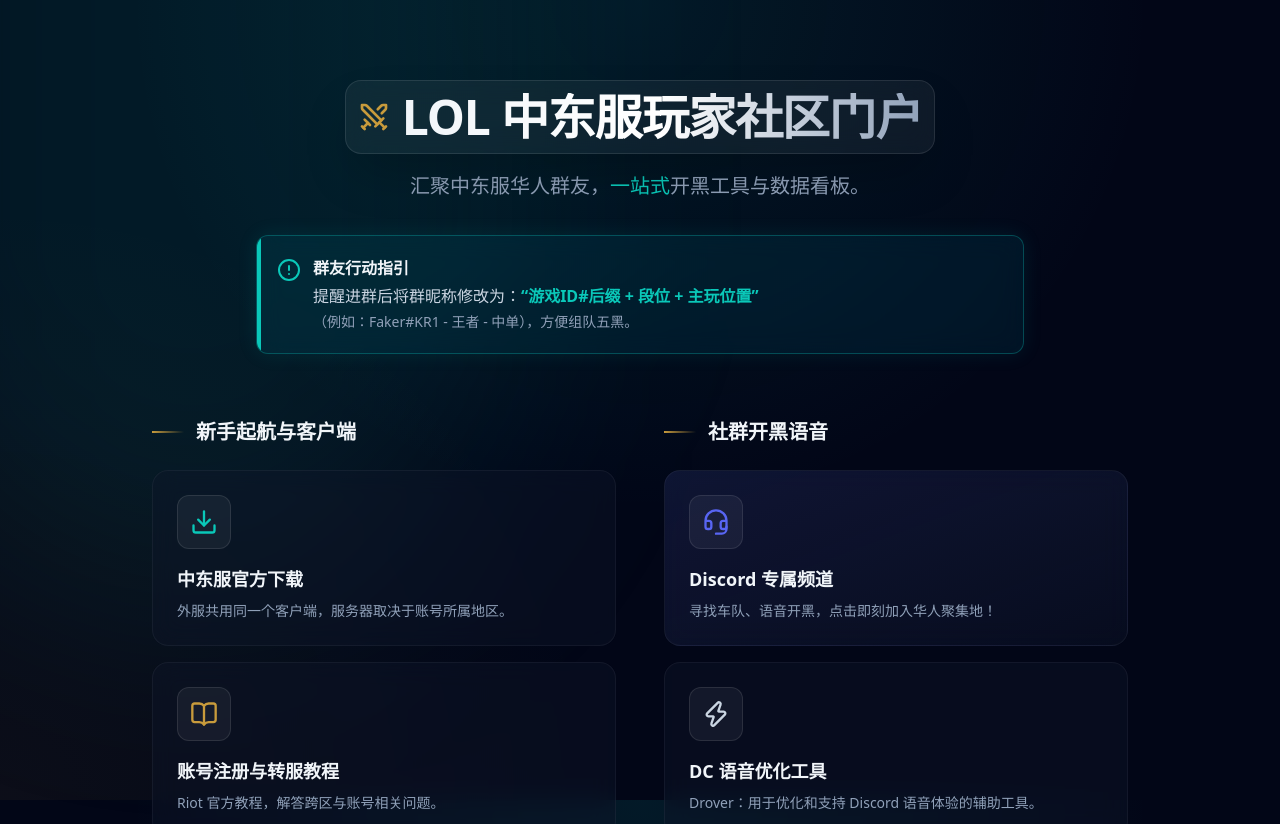
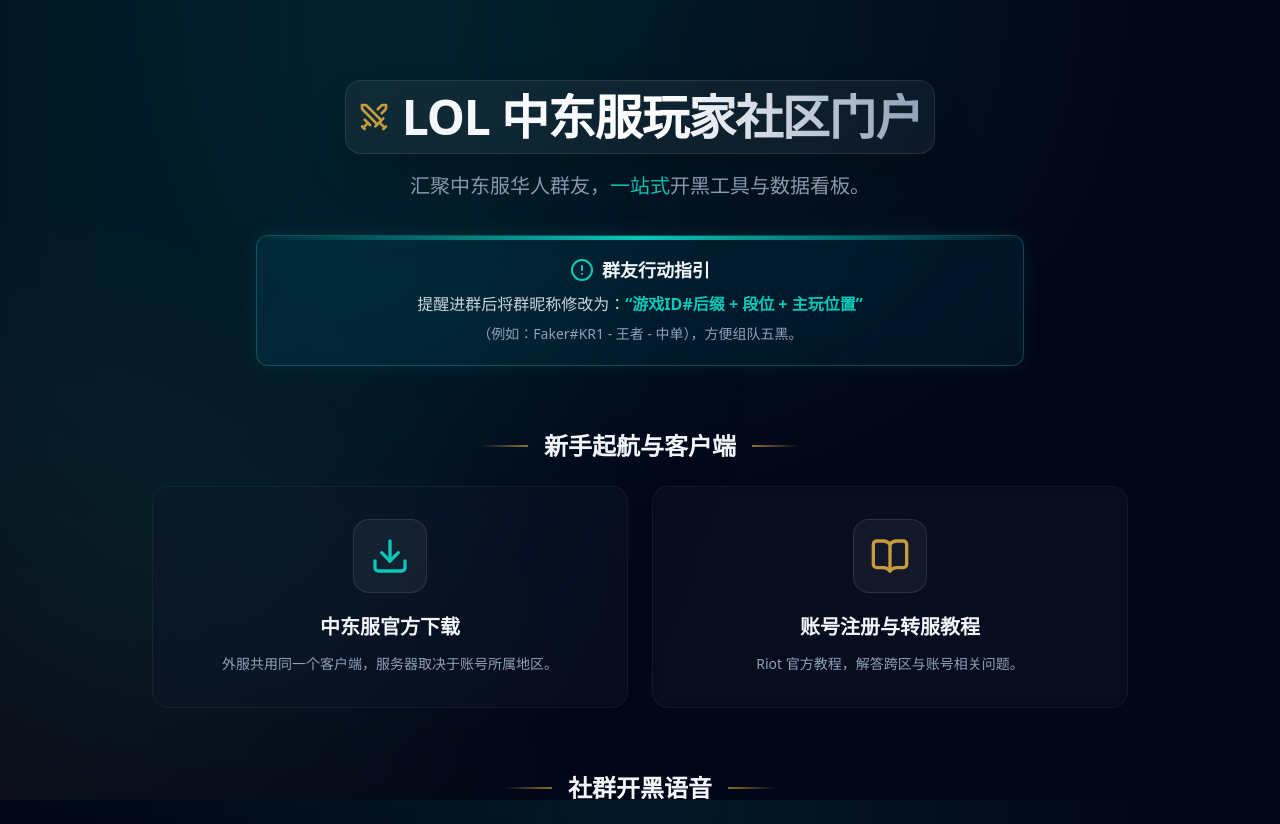
Before and after one commit to alongLFB/lol-me-portal, a Next.js app: page / in a window 1280 px wide. Shown: the top 824 px of the page. Built offline with nearby package versions, Linux system fonts and the light colour scheme.

Commit message:
style: refactor portal section layouts for improved symmetry and visual alignment

```diff
--- a/src/app/page.tsx
+++ b/src/app/page.tsx
@@ -192,17 +192,17 @@
             initial={{ scale: 0.95, opacity: 0 }}
             animate={{ scale: 1, opacity: 1 }}
             transition={{ delay: 0.3, duration: 0.5 }}
-            className="mt-8 mx-auto max-w-3xl bg-hextech-dark/10 border border-hextech-blue/30 rounded-xl p-4 md:p-5 flex items-start text-left backdrop-blur-md shadow-[0_0_20px_rgba(10,200,185,0.1)] relative overflow-hidden"
+            className="mt-8 mx-auto max-w-3xl bg-hextech-dark/10 border border-hextech-blue/30 rounded-xl p-4 md:p-5 flex flex-col items-center text-center backdrop-blur-md shadow-[0_0_20px_rgba(10,200,185,0.1)] relative overflow-hidden"
           >
-            <div className="absolute top-0 left-0 w-1 h-full bg-hextech-blue" />
-            <AlertCircle className="w-6 h-6 text-hextech-blue shrink-0 mt-0.5 mr-3" />
-            <div>
-              <h3 className="font-semibold text-slate-100 mb-1">群友行动指引</h3>
+            <div className="absolute top-0 left-0 w-full h-1 bg-gradient-to-r from-transparent via-hextech-blue to-transparent" />
+            <div className="flex items-center justify-center mb-2">
+              <AlertCircle className="w-6 h-6 text-hextech-blue mr-2" />
+              <h3 className="font-semibold text-slate-100 text-lg">群友行动指引</h3>
+            </div>
             <p className="text-sm md:text-base text-slate-300">
               提醒进群后将群昵称修改为：<strong className="text-hextech-blue">“游戏ID#后缀 + 段位 + 主玩位置”</strong><br />
-                <span className="text-slate-400 text-sm mt-1 inline-block">（例如：Faker#KR1 - 王者 - 中单），方便组队五黑。</span>
+              <span className="text-slate-400 text-sm mt-2 inline-block">（例如：Faker#KR1 - 王者 - 中单），方便组队五黑。</span>
             </p>
-            </div>
           </motion.div>
         </motion.header>
 
@@ -211,16 +211,24 @@
           variants={containerVariants}
           initial="hidden"
           animate="show"
-          className="grid grid-cols-1 md:grid-cols-2 gap-8 lg:gap-12"
+          className="flex flex-col space-y-12 md:space-y-16"
         >
-          {sections.map((section, idx) => (
-            <div key={idx} className={`space-y-4 ${section.fullWidth ? 'md:col-span-2' : ''}`}>
-              <h2 className="text-xl font-bold text-slate-100 flex items-center mb-6">
-                <span className="w-8 h-[2px] bg-gradient-to-r from-lol-gold to-transparent mr-3" />
+          {sections.map((section, idx) => {
+            // 根据每一块包含的项目数量，动态决定列数（2项为2列，3项为3列），实现完美对称
+            const gridCols = section.items.length === 3
+              ? 'grid-cols-1 md:grid-cols-3'
+              : 'grid-cols-1 md:grid-cols-2';
+
+            return (
+              <div key={idx} className="space-y-6">
+                {/* 居中对称的标题 */}
+                <h2 className="text-xl md:text-2xl font-bold text-slate-100 flex items-center justify-center">
+                  <span className="w-12 h-[2px] bg-gradient-to-r from-transparent to-lol-gold mr-4 opacity-70" />
                   {section.title}
+                  <span className="w-12 h-[2px] bg-gradient-to-l from-transparent to-lol-gold ml-4 opacity-70" />
                 </h2>
 
-              <div className={`grid grid-cols-1 ${section.fullWidth ? 'md:grid-cols-2' : ''} gap-4`}>
+                <div className={`grid ${gridCols} gap-4 md:gap-6`}>
                   {section.items.map((item, itemIdx) => (
                     <motion.a
                       key={itemIdx}
@@ -229,7 +237,7 @@
                       target="_blank"
                       rel="noopener noreferrer"
                       className={`
-                      group relative flex flex-col p-5 md:p-6 rounded-2xl
+                        group relative flex flex-col items-center text-center p-6 md:p-8 rounded-2xl
                         bg-slate-900/40 backdrop-blur-md border border-white/5
                         transition-all duration-300 ease-out
                         hover:-translate-y-1 ${item.borderGlow} ${item.shadowGlow}
@@ -239,18 +247,20 @@
                       {/* Hover Gradient Overlay */}
                       <div className="absolute inset-0 rounded-2xl bg-gradient-to-br from-white/[0.02] to-transparent opacity-0 group-hover:opacity-100 transition-opacity" />
 
-                    <div className="flex items-start justify-between mb-4 relative z-10">
-                      <div className={`p-3 rounded-xl bg-white/5 border border-white/10 ${item.color} group-hover:scale-110 transition-transform duration-300`}>
-                        <item.icon className="w-6 h-6 md:w-7 md:h-7" />
-                      </div>
-                      <ExternalLink className="w-5 h-5 text-slate-500 opacity-0 -translate-x-2 translate-y-2 group-hover:opacity-100 group-hover:translate-x-0 group-hover:translate-y-0 transition-all duration-300" />
+                      {/* External Link Icon (Top Right) */}
+                      <ExternalLink className="absolute top-5 right-5 w-5 h-5 text-slate-500 opacity-0 -translate-x-2 translate-y-2 group-hover:opacity-100 group-hover:translate-x-0 group-hover:translate-y-0 transition-all duration-300 z-20" />
+
+                      {/* 居中的图标 */}
+                      <div className={`p-4 rounded-2xl bg-white/5 border border-white/10 ${item.color} group-hover:scale-110 transition-transform duration-300 mb-5 relative z-10`}>
+                        <item.icon className="w-8 h-8 md:w-10 md:h-10" />
                       </div>
 
-                    <div className="relative z-10">
-                      <h3 className="text-lg font-semibold text-slate-100 group-hover:text-white transition-colors mb-2">
+                      {/* 居中的文字 */}
+                      <div className="relative z-10 flex-1 flex flex-col">
+                        <h3 className="text-lg md:text-xl font-bold text-slate-100 group-hover:text-white transition-colors mb-3">
                           {item.title}
                         </h3>
-                      <p className="text-sm text-slate-400 group-hover:text-slate-300 transition-colors line-clamp-2">
+                        <p className="text-sm text-slate-400 group-hover:text-slate-300 transition-colors leading-relaxed">
                           {item.desc}
                         </p>
                       </div>
@@ -258,7 +268,8 @@
                   ))}
                 </div>
               </div>
-          ))}
+            );
+          })}
         </motion.div>
 
         {/* Footer */}
```
Lines whose indentation alone changed are shown as unchanged.
